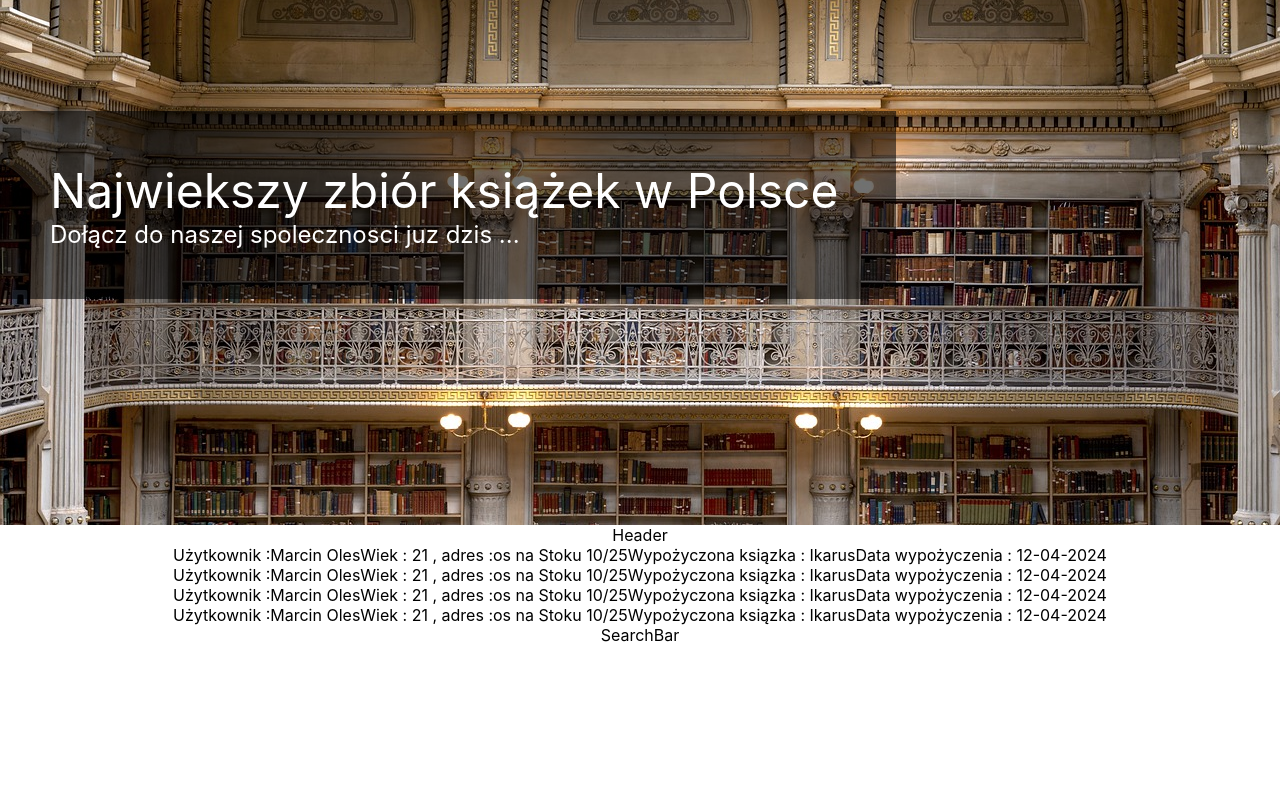
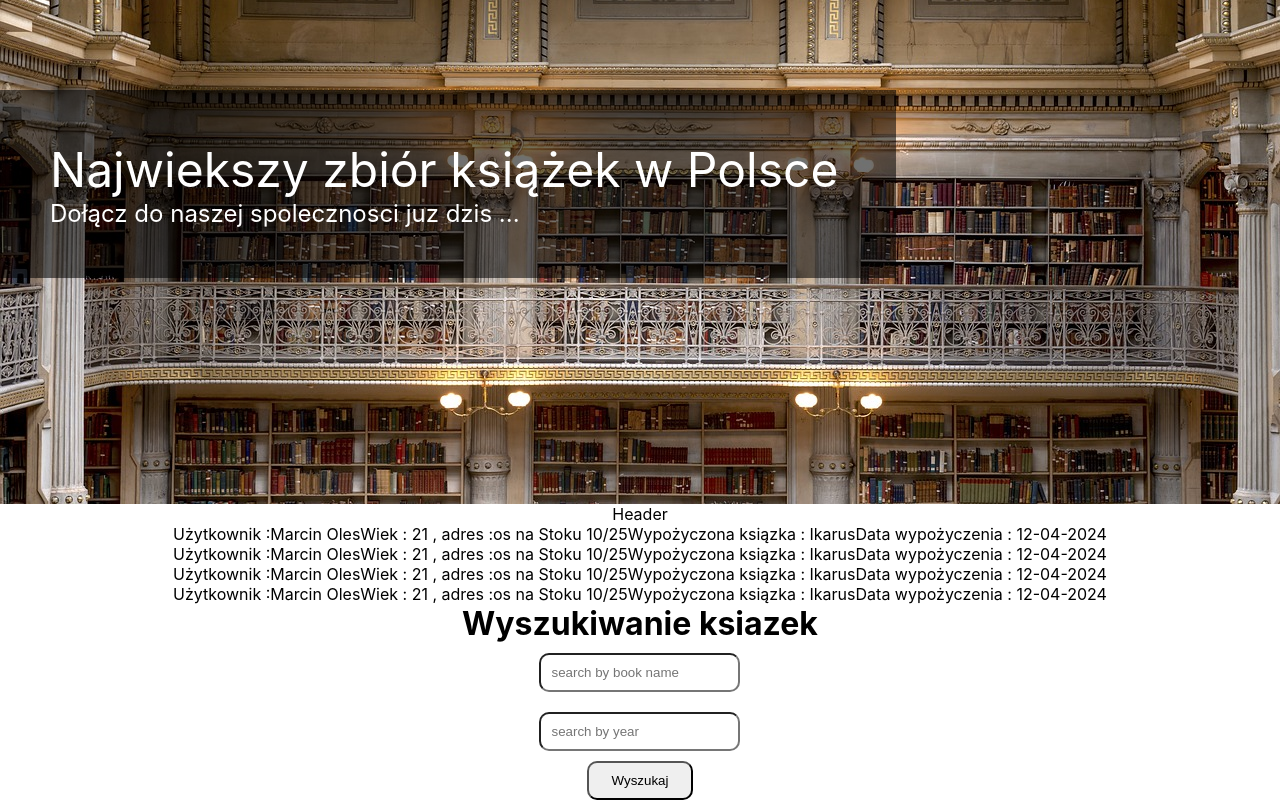
Before and after one commit to marcinoles87/biblioteka, a React (Create React App) app: page / in a window 1280 px wide. Shown: the part 215-1015 px from the top of the page. Before the commit the page ends 860 px from the top, so only its background shows below. Built offline with nearby package versions, Linux system fonts and the light colour scheme.

Commit message:
add components

```diff
--- a/src/App.css
+++ b/src/App.css
@@ -78,3 +78,31 @@
   justify-content: center;
   align-items: center;
 }
+
+.search-container{
+  display: flex;
+  flex-direction: column;
+  justify-content: center;
+  align-items: center;
+
+}
+
+.search-container input{
+  margin: 10px;
+  border-radius: 10px;
+  padding: 10px;
+}
+
+.search-container button{
+
+  width: 30%;
+  border-radius: 10px;
+  padding: 10px;
+  cursor: pointer;
+  transition: 0.6s ease;
+}
+
+.search-container button:hover{
+  background-color: black;
+  color: white;
+}
--- a/src/App.js
+++ b/src/App.js
@@ -49,7 +49,7 @@ function App() {
   return (
     <div className="App">
 
-<input type="file" onChange={handleFileRead} />
+{/* <input type="file" onChange={handleFileRead} /> */}
 
 
 
--- a/src/components/SearchBar.js
+++ b/src/components/SearchBar.js
@@ -1,8 +1,21 @@
 import React from 'react'
 
 function SearchBar() {
+
+  const handleSearch = () => {
+    console.log('jestem')
+  }
+
+
   return (
-    <div>SearchBar</div>
+    <div className='search-container'>
+      <h1>Wyszukiwanie ksiazek</h1>
+      <input placeholder='search by book name'></input>
+      <input placeholder='search by year'></input>
+      <button onClick={handleSearch}>Wyszukaj</button>
+
+
+      </div>
   )
 }
 
```
